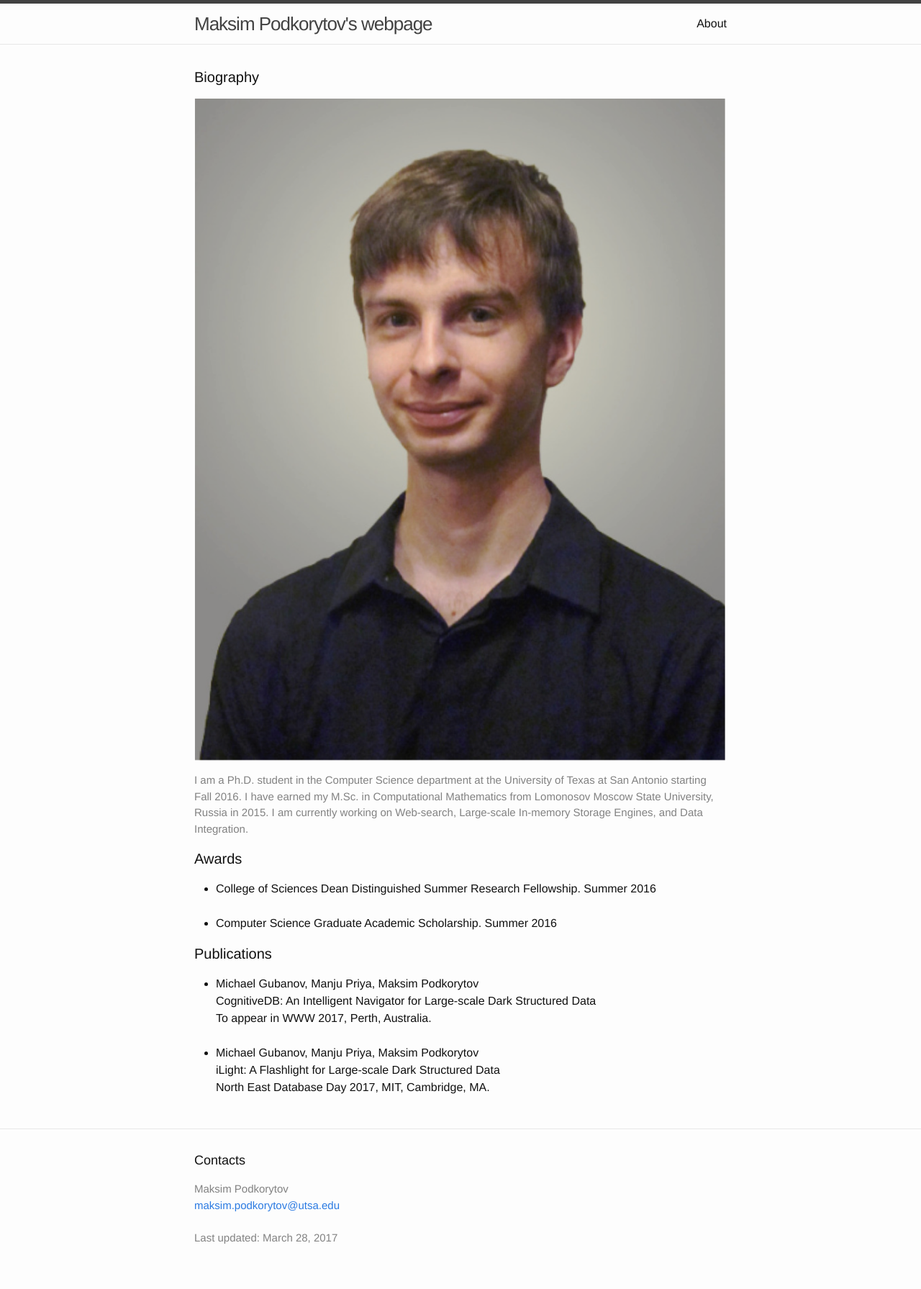
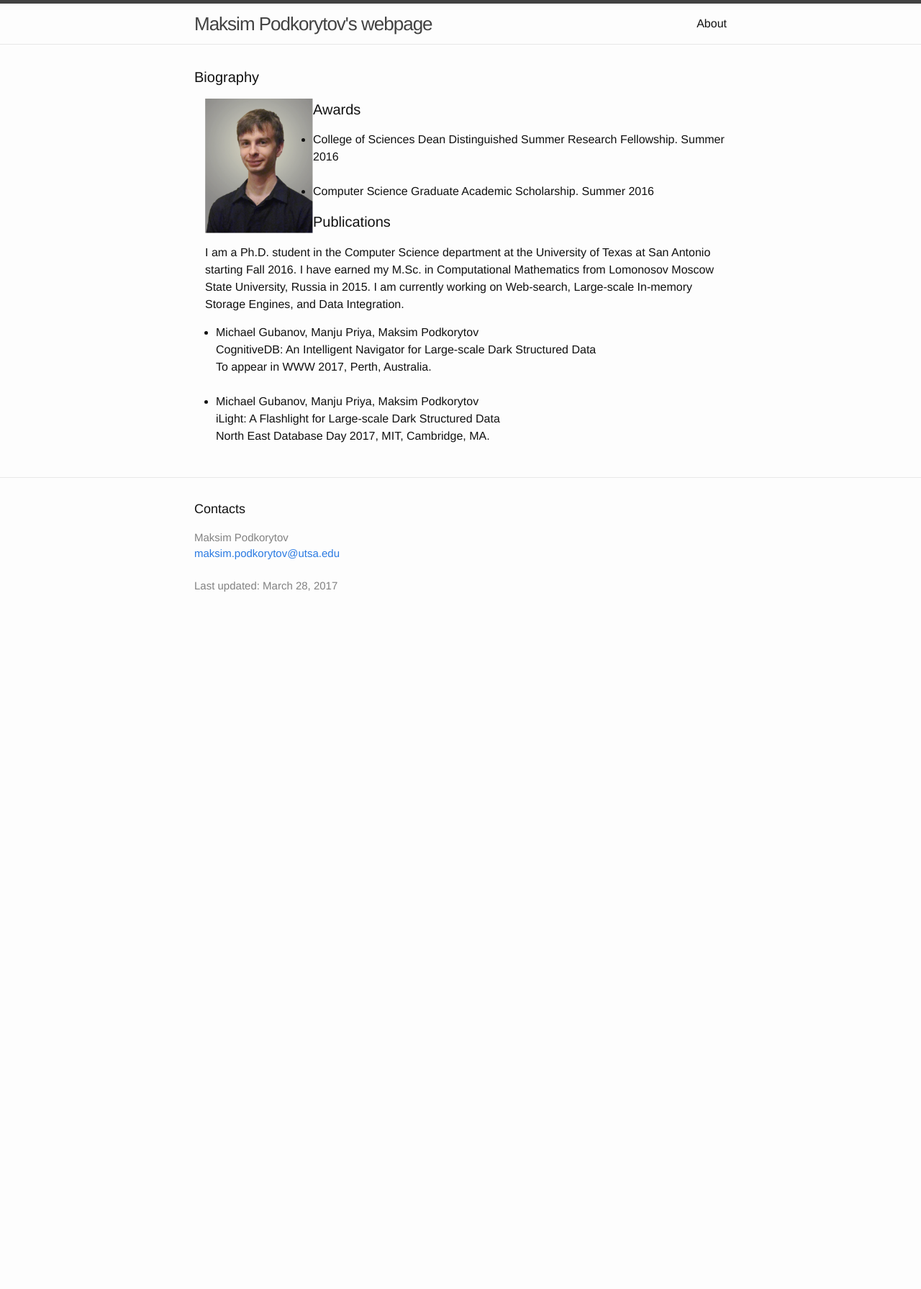
Before and after one commit to tenpercent/tenpercent.github.io, a Jekyll site: the page built from index.html, in a window 1280 px wide. Shown: the whole page at 72% size. Built offline with Jekyll 4.4.1, drawn with Linux system fonts in a browser that asks for light colours; after the commit the page ends 900 px from its top, so only the background shows below that.

Commit message:
make picture smaller

```diff
--- a/index.html
+++ b/index.html
@@ -5,13 +5,13 @@ layout: default
 <div class="home">
 
   <h1 class="page-heading">Biography</h1>
-  <div class="footer-col-wrapper">
+  <div>
     <div class="footer-col" "footer-col-1">
-      <img src="blobs/avatar.png" alt="The author's portrait">
+      <img src="blobs/avatar.png" alt="The author's portrait" width=150>
     </div>
     <div class="footer-col" "footer-col-2">
       I am a Ph.D. student in the Computer Science department at the University of Texas at  San  Antonio starting Fall 2016.
-      I  have earned  my M.Sc.  in Computational Mathematics  from  Lomonosov  Moscow  State University, Russia in 2015.
+      I have earned my M.Sc. in Computational Mathematics from  Lomonosov  Moscow  State University, Russia in 2015.
       I am currently working on Web-search, Large-scale In-memory Storage Engines, and Data Integration.
     </div>
   </div>
```
